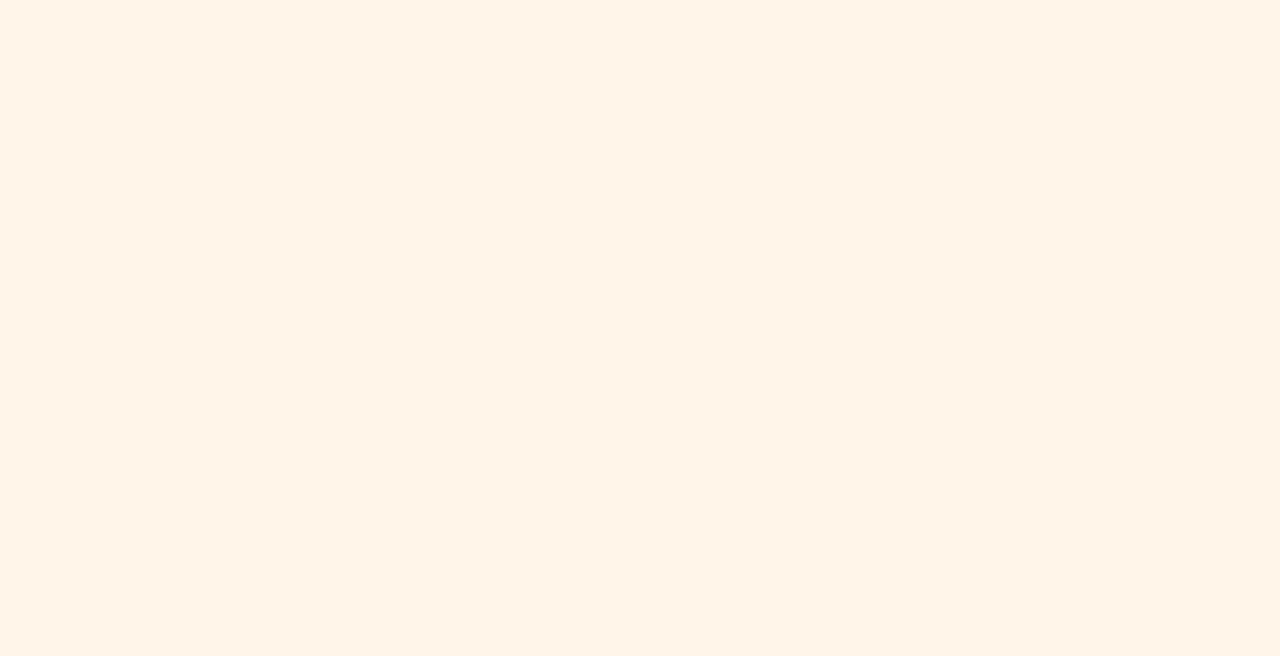
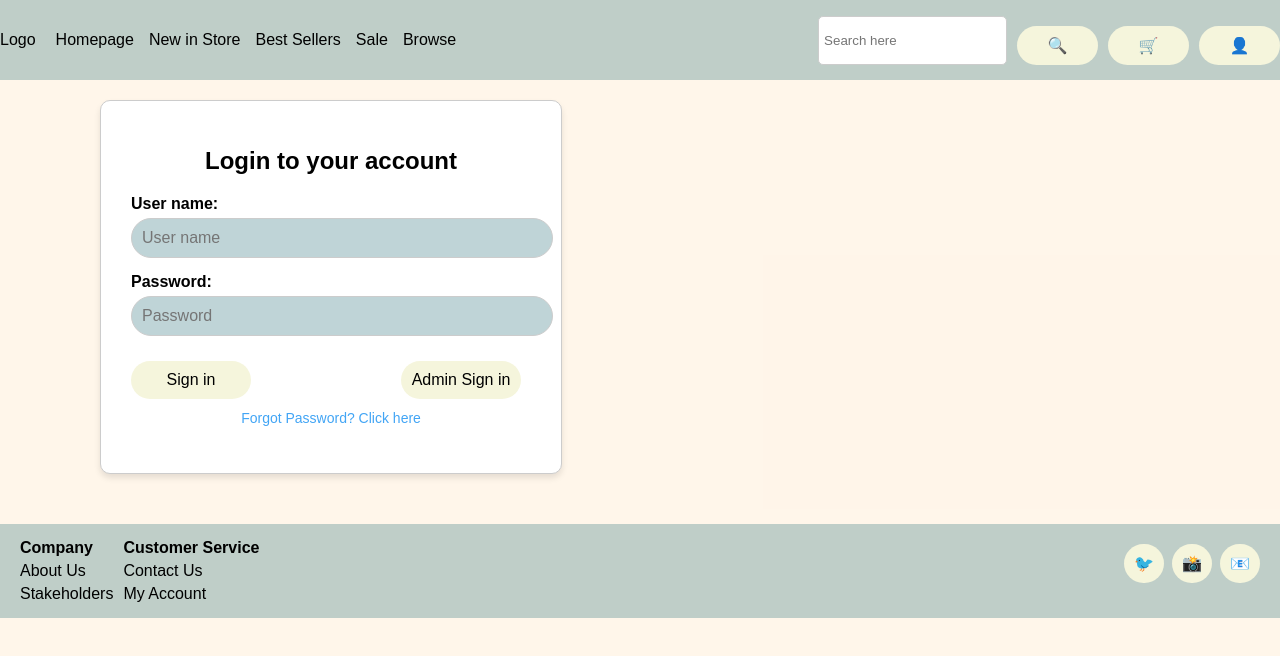
Before and after one commit to minankk/TEAMPROJECT_TEAM2, a React (Create React App) app: page /login in a window 1280 px wide. Before the commit this address had no page. Shown: the top 656 px of the page. Built offline with nearby package versions, Linux system fonts and the light colour scheme.

Commit message:
fixed issue with login page nmot displaying in react, fixed missing login route in App.js, fixed incorrect form action in LoginPage.js, fixed navigation link

```diff
--- a/src/App.js
+++ b/src/App.js
@@ -1,17 +1,16 @@
-// App.js
 import React from 'react';
 import { BrowserRouter as Router, Routes, Route } from 'react-router-dom';
 import LandingPage from './LandingPage';
-import ProductsPage from './ProductsPage'; //hahahah
+import ProductsPage from './ProductsPage';
 import LoginPage from './LoginPage';
-
 
 function App() {
   return (
     <Router>
       <Routes>
-        <Route path="/" element={<LandingPage />} /> {/* Landing page route */}
-        <Route path="/products" element={<ProductsPage />} /> {/* Products page route */}
+        <Route path="/" element={<LandingPage />} />
+        <Route path="/products" element={<ProductsPage />} />
+        <Route path="/login" element={<LoginPage />} /> {/* Added Login Route */}
       </Routes>
     </Router>
   );
--- a/src/LoginPage.js
+++ b/src/LoginPage.js
@@ -1,19 +1,30 @@
-import React from 'react';
+import React, { useState } from 'react';
+import { Link } from 'react-router-dom';
 import './LoginPage.css'; // Import your CSS file
 
 const LoginPage = () => {
+  const [username, setUsername] = useState('');
+  const [password, setPassword] = useState('');
+
+  const handleLogin = (e) => {
+    e.preventDefault();
+    console.log('Logging in with:', { username, password });
+    // Add authentication logic here (e.g., send to backend)
+  };
+
   return (
     <div>
+      {/* Header Section */}
       <header>
         <div className="header-left">
           <div className="logo">Logo</div>
           <nav className="navbar">
             <ul>
-                <li><a href="#">Homepage</a></li>
-                <li><a href="#">New in Store</a></li>
-                <li><a href="#">Best Sellers</a></li>
-                <li><a href="#">Sale</a></li>
-                <li><a href="#">Browse</a></li>
+              <li><Link to="/">Homepage</Link></li>
+              <li><Link to="/new-in-store">New in Store</Link></li>
+              <li><Link to="/best-sellers">Best Sellers</Link></li>
+              <li><Link to="/sale">Sale</Link></li>
+              <li><Link to="/browse">Browse</Link></li>
             </ul>
           </nav>
         </div>
@@ -25,34 +36,50 @@ const LoginPage = () => {
         </div>
       </header>
 
+      {/* Login Section */}
       <div className="Login-container">
         <h1>Login to your account</h1>
-        <form action="/login" method="POST">
+        <form onSubmit={handleLogin}>
           <div className="InputField">
-            <label htmlFor="User-name">User name:</label>
-            <input type="text" id="User-name" placeholder="User name" required />
+            <label htmlFor="username">User name:</label>
+            <input
+              type="text"
+              id="username"
+              placeholder="User name"
+              value={username}
+              onChange={(e) => setUsername(e.target.value)}
+              required
+            />
           </div>
           <div className="InputField">
-            <label htmlFor="Password">Password:</label>
-            <input type="password" id="Password" placeholder="Password" required />
+            <label htmlFor="password">Password:</label>
+            <input
+              type="password"
+              id="password"
+              placeholder="Password"
+              value={password}
+              onChange={(e) => setPassword(e.target.value)}
+              required
+            />
           </div>
           <button type="submit">Sign in</button>
           <button type="button" className="admin-signin">Admin Sign in</button>
-          <p className="forgot-password"><a href="#">Forgot Password? Click here</a></p>
+          <p className="forgot-password"><Link to="/forgot-password">Forgot Password? Click here</Link></p>
         </form>
       </div>
 
+      {/* Footer Section */}
       <footer>
         <div className="footer-links">
           <div>
             <h4>Company</h4>
-              <p><a href="#">About Us</a></p>
-              <p><a href="#">Stakeholders</a></p>
+            <p><Link to="/about-us">About Us</Link></p>
+            <p><Link to="/stakeholders">Stakeholders</Link></p>
           </div>
           <div>
             <h4>Customer Service</h4>
-              <p><a href="#">Contact Us</a></p>
-              <p><a href="#">My Account</a></p>
+            <p><Link to="/contact-us">Contact Us</Link></p>
+            <p><Link to="/my-account">My Account</Link></p>
           </div>
         </div>
         <div className="social-icons">
```
Also changed, not shown: 1 other file (tests, documents, lock files or other folders). Lines whose indentation alone changed are shown as unchanged.
